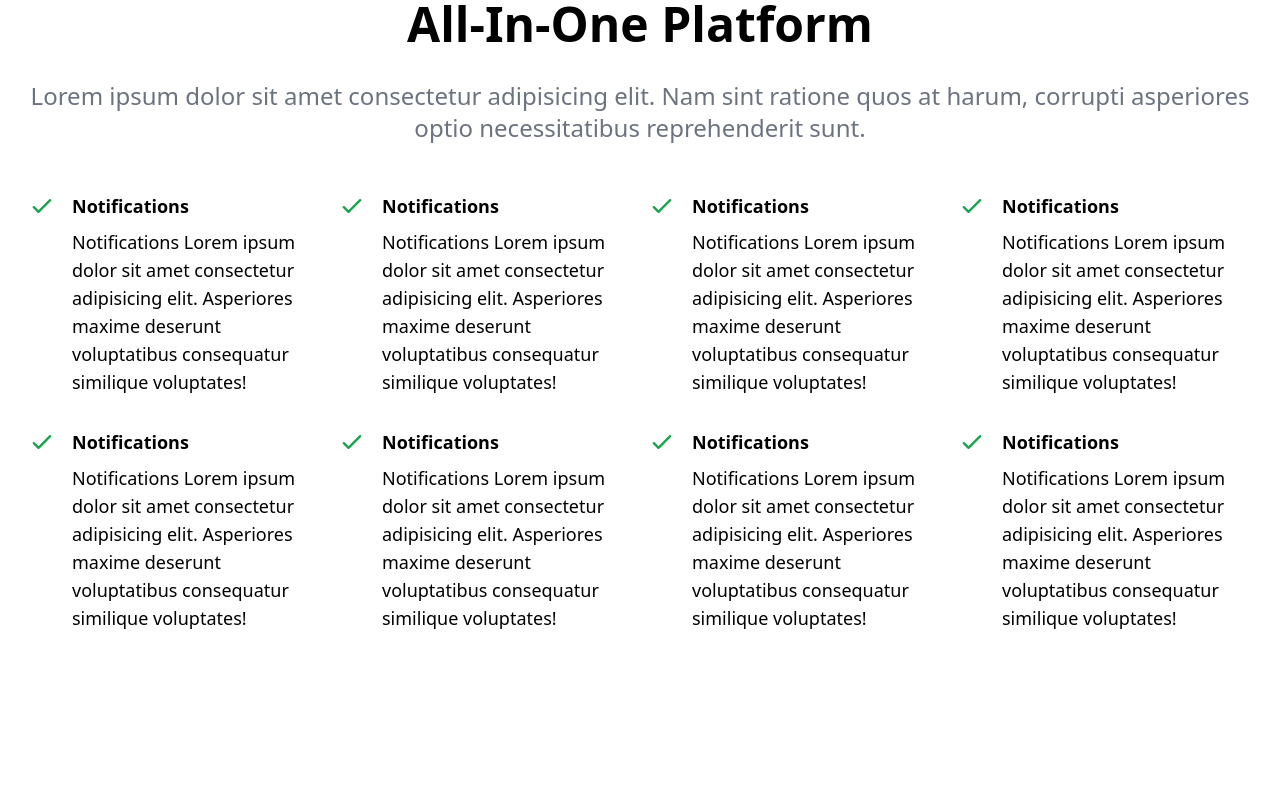
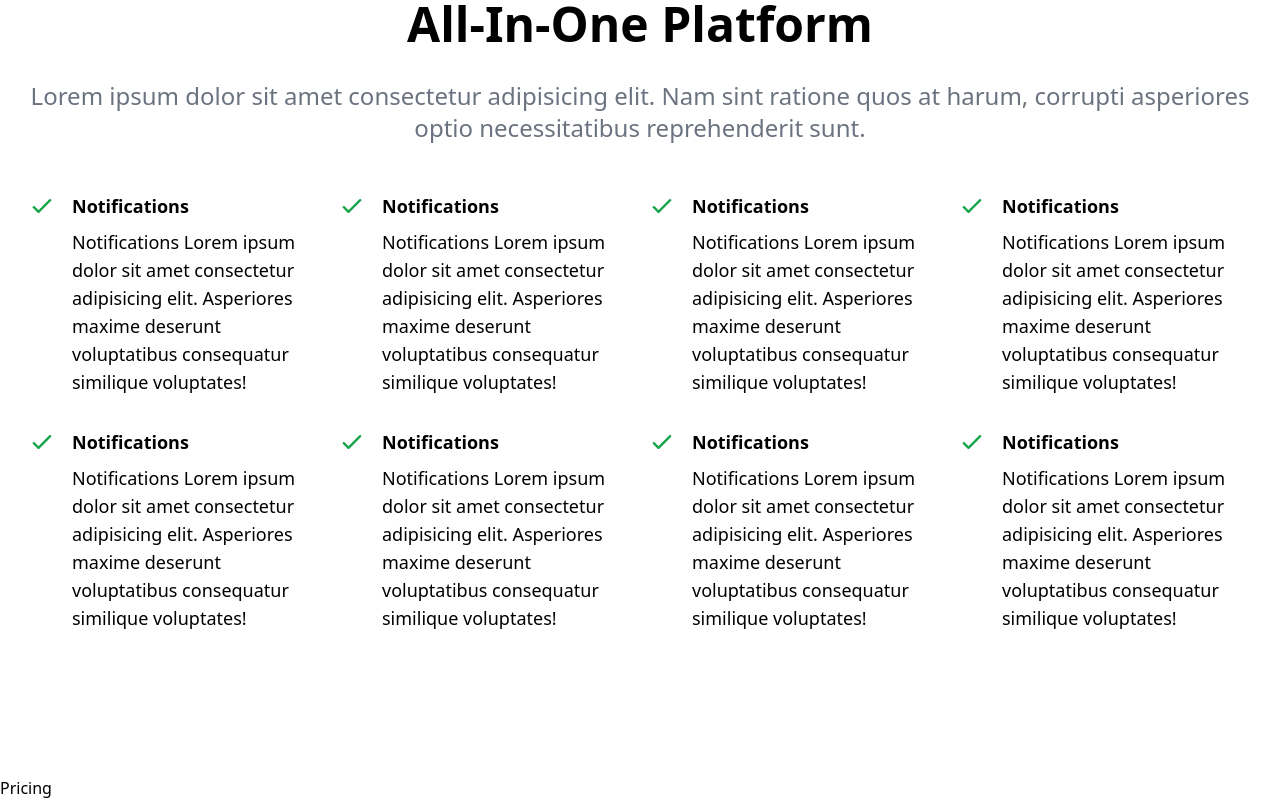
Before and after one commit to mjr0924/cloud-app-react-tailwind, a React (Create React App) app: page / in a window 1280 px wide. Shown: the part 2330-3130 px from the top of the page. Before the commit the page ends 3106 px from the top, so only its background shows below. Built offline with nearby package versions, Linux system fonts and the light colour scheme.

Commit message:
added Pricing component

```diff
--- a/src/App.js
+++ b/src/App.js
@@ -2,6 +2,7 @@ import About from "./components/About";
 import AllInOne from "./components/AllInOne";
 import Hero from "./components/Hero";
 import Navbar from "./components/Navbar";
+import Pricing from "./components/Pricing";
 import Support from "./components/Support";
 
 function App() {
@@ -12,6 +13,7 @@ function App() {
       <About />
       <Support />
       <AllInOne />
+      <Pricing />
     </>
   );
 }
--- /dev/null
+++ b/src/components/Pricing.jsx
@@ -0,0 +1,5 @@
+const Pricing = () => {
+  return <div>Pricing</div>;
+};
+
+export default Pricing;
```
